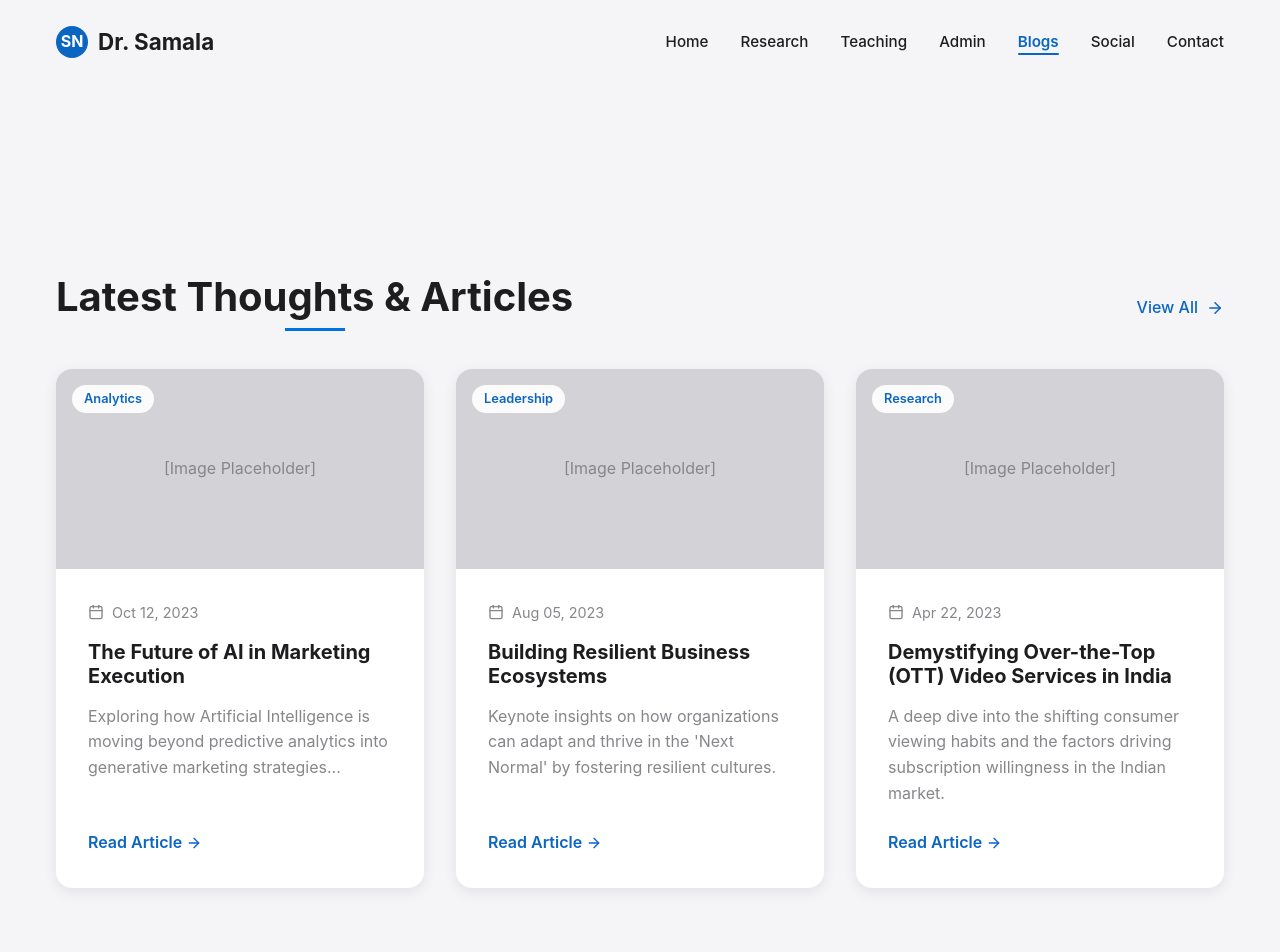
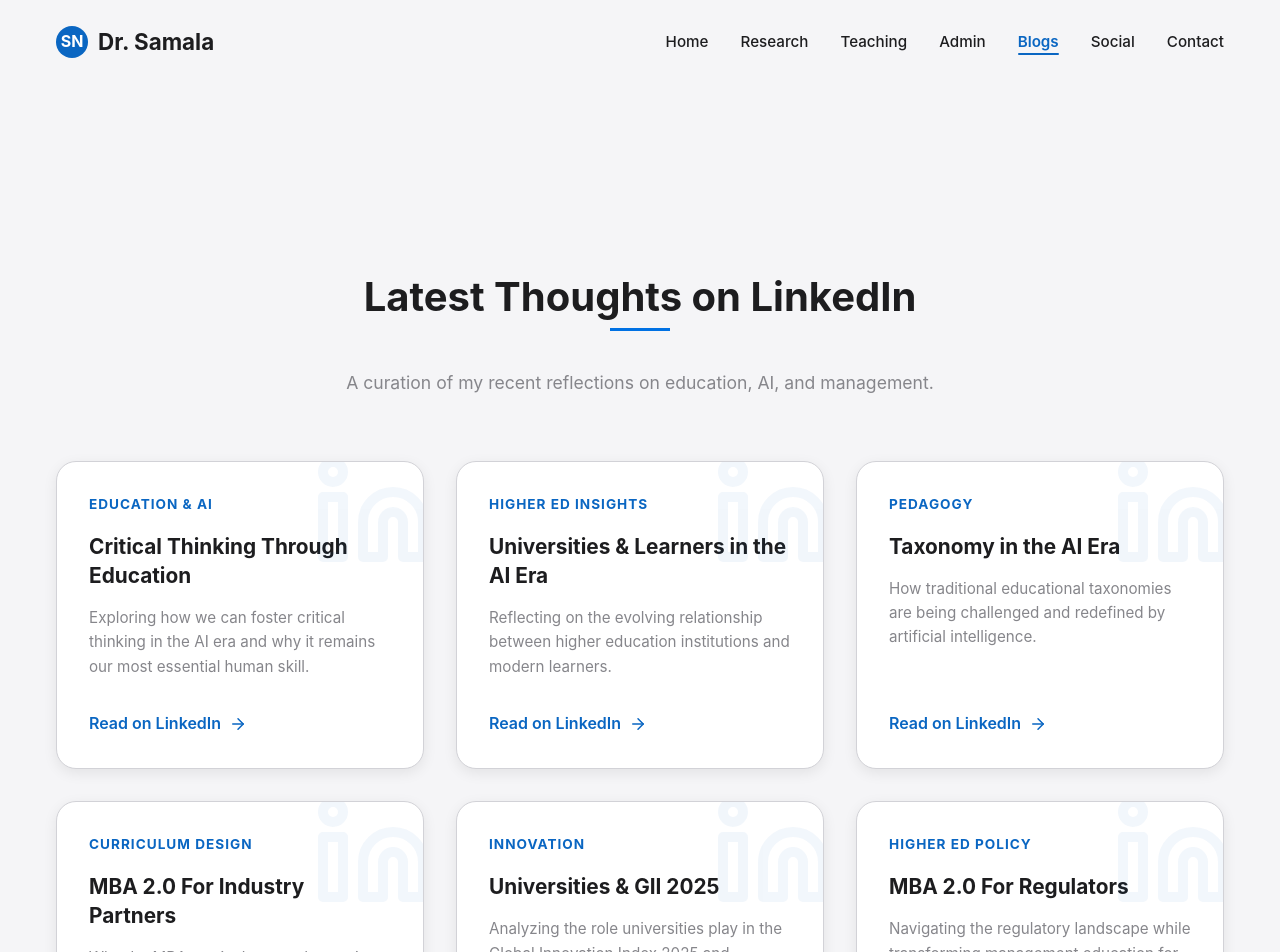
Before and after one commit to raajsamalaoo7/Dr.Samala, a React (Vite) app: page /blogs in a window 1280 px wide. Shown: the top 952 px of the page. Built offline with nearby package versions, Linux system fonts and the light colour scheme; a web font is replaced by a local one.

Commit message:
feat: Add LinkedIn posts to Blogs page

```diff
--- a/src/components/Blog.jsx
+++ b/src/components/Blog.jsx
@@ -1,87 +1,144 @@
 import React from 'react';
 import { motion } from 'framer-motion';
-import { ArrowRight, Calendar } from 'lucide-react';
+import { ArrowRight, Linkedin } from 'lucide-react';
 
 const Blog = () => {
     const posts = [
         {
-            title: "The Future of AI in Marketing Execution",
-            date: "Oct 12, 2023",
-            excerpt: "Exploring how Artificial Intelligence is moving beyond predictive analytics into generative marketing strategies...",
-            category: "Analytics"
+            title: "Critical Thinking Through Education",
+            excerpt: "Exploring how we can foster critical thinking in the AI era and why it remains our most essential human skill.",
+            url: "https://www.linkedin.com/posts/raajsamala_ai-critical-thinking-through-education-activity-7418132469268529152-L1Xi",
+            category: "Education & AI"
         },
         {
-            title: "Building Resilient Business Ecosystems",
-            date: "Aug 05, 2023",
-            excerpt: "Keynote insights on how organizations can adapt and thrive in the 'Next Normal' by fostering resilient cultures.",
+            title: "Universities & Learners in the AI Era",
+            excerpt: "Reflecting on the evolving relationship between higher education institutions and modern learners.",
+            url: "https://www.linkedin.com/posts/raajsamala_universities-learners-activity-7416525148977025024-7ef-",
+            category: "Higher Ed Insights"
+        },
+        {
+            title: "Taxonomy in the AI Era",
+            excerpt: "How traditional educational taxonomies are being challenged and redefined by artificial intelligence.",
+            url: "https://www.linkedin.com/posts/raajsamala_taxonomy-in-ai-era-activity-7414871149140140032-irju",
+            category: "Pedagogy"
+        },
+        {
+            title: "MBA 2.0 For Industry Partners",
+            excerpt: "Why the MBA curriculum needs a major overhaul to meet the rapidly shifting demands of industry partners.",
+            url: "https://www.linkedin.com/posts/raajsamala_mba-20-for-industry-partners-activity-7411301119194267648-4lGe",
+            category: "Curriculum Design"
+        },
+        {
+            title: "Universities & GII 2025",
+            excerpt: "Analyzing the role universities play in the Global Innovation Index 2025 and fostering national growth.",
+            url: "https://www.linkedin.com/posts/raajsamala_universities-gii-2025-activity-7411247102552412160-Fs0n",
+            category: "Innovation"
+        },
+        {
+            title: "MBA 2.0 For Regulators",
+            excerpt: "Navigating the regulatory landscape while transforming management education for the future.",
+            url: "https://www.linkedin.com/posts/raajsamala_mba-20-for-regulators-activity-7407623288161546240-C-B_",
+            category: "Higher Ed Policy"
+        },
+        {
+            title: "Meta-Management for Institutions",
+            excerpt: "How universities and institutions can apply meta-management principles to thrive in complex environments.",
+            url: "https://www.linkedin.com/posts/raajsamala_meta-managementfor-institutionsuniversities-activity-7403999396000153600-awSW",
             category: "Leadership"
         },
         {
-            title: "Demystifying Over-the-Top (OTT) Video Services in India",
-            date: "Apr 22, 2023",
-            excerpt: "A deep dive into the shifting consumer viewing habits and the factors driving subscription willingness in the Indian market.",
-            category: "Research"
+            title: "Meta-Management for Students",
+            excerpt: "Empowering students with meta-management skills to take control of their own learning journeys.",
+            url: "https://www.linkedin.com/posts/raajsamala_meta-management-for-students-activity-7402546008607629312-RAb_",
+            category: "Student Success"
+        },
+        {
+            title: "From Management to Meta-Management",
+            excerpt: "Tracing the evolution of management theory towards higher-order organizational thinking.",
+            url: "https://www.linkedin.com/posts/raajsamala_from-management-to-meta-management-ugcPost-7401619666408009728-77iY",
+            category: "Strategy"
+        },
+        {
+            title: "The Shift to Meta-Management",
+            excerpt: "A continuation of the discussion on why meta-management is the next frontier for global organizations.",
+            url: "https://www.linkedin.com/posts/raajsamala_from-management-to-meta-management-activity-7401619667787968512-sNhc",
+            category: "Strategy"
         }
     ];
 
     return (
         <section id="blog" className="section" style={{ backgroundColor: 'var(--bg-color)' }}>
-            <div className="container">
+            <div className="container" style={{ maxWidth: '1200px', margin: '0 auto' }}>
                 <motion.div
                     initial={{ opacity: 0, y: 30 }}
                     whileInView={{ opacity: 1, y: 0 }}
                     viewport={{ once: true }}
                     transition={{ duration: 0.6 }}
                 >
-                    <div style={{ display: 'flex', justifyContent: 'space-between', alignItems: 'flex-end', marginBottom: '3rem' }}>
-                        <h2 className="section-title" style={{ marginBottom: 0 }}>Latest Thoughts & Articles</h2>
-                        <a href="#" style={{ color: 'var(--primary)', display: 'flex', alignItems: 'center', gap: '0.5rem', fontWeight: 500 }}>
-                            View All <ArrowRight size={18} />
-                        </a>
+                    <div style={{ textAlign: 'center', marginBottom: '4rem' }}>
+                        <h2 className="section-title" style={{ display: 'inline-block' }}>Latest Thoughts on LinkedIn</h2>
+                        <p style={{ color: 'var(--text-muted)', fontSize: '1.1rem', marginTop: '1rem' }}>
+                            A curation of my recent reflections on education, AI, and management.
+                        </p>
                     </div>
 
                     <div style={{
                         display: 'grid',
-                        gridTemplateColumns: 'repeat(auto-fit, minmax(320px, 1fr))',
+                        gridTemplateColumns: 'repeat(auto-fill, minmax(320px, 1fr))',
                         gap: '2rem'
                     }}>
                         {posts.map((post, idx) => (
-                            <motion.div
+                            <motion.a
+                                href={post.url}
+                                target="_blank"
+                                rel="noreferrer"
                                 key={idx}
-                                whileHover={{ y: -10 }}
+                                initial={{ opacity: 0, scale: 0.95 }}
+                                whileInView={{ opacity: 1, scale: 1 }}
+                                viewport={{ once: true }}
+                                transition={{ duration: 0.4, delay: idx * 0.05 }}
+                                whileHover={{ y: -8, boxShadow: 'var(--shadow-lg)' }}
                                 style={{
                                     backgroundColor: '#fff',
-                                    borderRadius: '1rem',
-                                    overflow: 'hidden',
+                                    borderRadius: '20px',
+                                    padding: '2rem',
                                     boxShadow: 'var(--shadow-md)',
                                     display: 'flex',
-                                    flexDirection: 'column'
+                                    flexDirection: 'column',
+                                    textDecoration: 'none',
+                                    border: '1px solid var(--border-color)',
+                                    position: 'relative',
+                                    overflow: 'hidden'
                                 }}
                             >
-                                <div style={{ height: '200px', backgroundColor: 'var(--border-color)', position: 'relative' }}>
-                                    {/* Placeholder for feature image */}
-                                    <div style={{ position: 'absolute', top: '1rem', left: '1rem', backgroundColor: 'rgba(255,255,255,0.9)', padding: '0.25rem 0.75rem', borderRadius: '2rem', fontSize: '0.8rem', fontWeight: 600, color: 'var(--primary)' }}>
-                                        {post.category}
-                                    </div>
-                                    <div style={{ width: '100%', height: '100%', display: 'flex', alignItems: 'center', justifyContent: 'center', color: 'var(--text-muted)' }}>
-                                        [Image Placeholder]
-                                    </div>
+                                <div style={{ position: 'absolute', top: '-10px', right: '-10px', opacity: 0.05, color: 'var(--primary)' }}>
+                                    <Linkedin size={120} />
                                 </div>
-                                <div style={{ padding: '2rem', flexGrow: 1, display: 'flex', flexDirection: 'column' }}>
-                                    <div style={{ display: 'flex', alignItems: 'center', gap: '0.5rem', color: 'var(--text-muted)', fontSize: '0.9rem', marginBottom: '1rem' }}>
-                                        <Calendar size={16} /> {post.date}
-                                    </div>
-                                    <h3 style={{ fontSize: '1.25rem', marginBottom: '1rem', color: 'var(--secondary)' }}>
-                                        {post.title}
-                                    </h3>
-                                    <p style={{ color: 'var(--text-muted)', marginBottom: '1.5rem', flexGrow: 1 }}>
-                                        {post.excerpt}
-                                    </p>
-                                    <a href="#" style={{ color: 'var(--primary)', fontWeight: 600, display: 'flex', alignItems: 'center', gap: '0.25rem' }}>
-                                        Read Article <ArrowRight size={16} />
-                                    </a>
+
+                                <span style={{
+                                    color: 'var(--primary)',
+                                    fontSize: '0.85rem',
+                                    fontWeight: 700,
+                                    letterSpacing: '1px',
+                                    textTransform: 'uppercase',
+                                    marginBottom: '1rem',
+                                    display: 'inline-block'
+                                }}>
+                                    {post.category}
+                                </span>
+
+                                <h3 style={{ fontSize: '1.3rem', marginBottom: '1rem', color: 'var(--secondary)', lineHeight: 1.4 }}>
+                                    {post.title}
+                                </h3>
+
+                                <p style={{ color: 'var(--text-muted)', marginBottom: '2rem', flexGrow: 1, fontSize: '0.95rem', lineHeight: 1.6 }}>
+                                    {post.excerpt}
+                                </p>
+
+                                <div style={{ color: 'var(--primary)', fontWeight: 600, display: 'flex', alignItems: 'center', gap: '0.5rem', marginTop: 'auto' }}>
+                                    Read on LinkedIn <ArrowRight size={18} />
                                 </div>
-                            </motion.div>
+                            </motion.a>
                         ))}
                     </div>
                 </motion.div>
```
Also changed, not shown: 1 other file (tests, documents, lock files or other folders).
